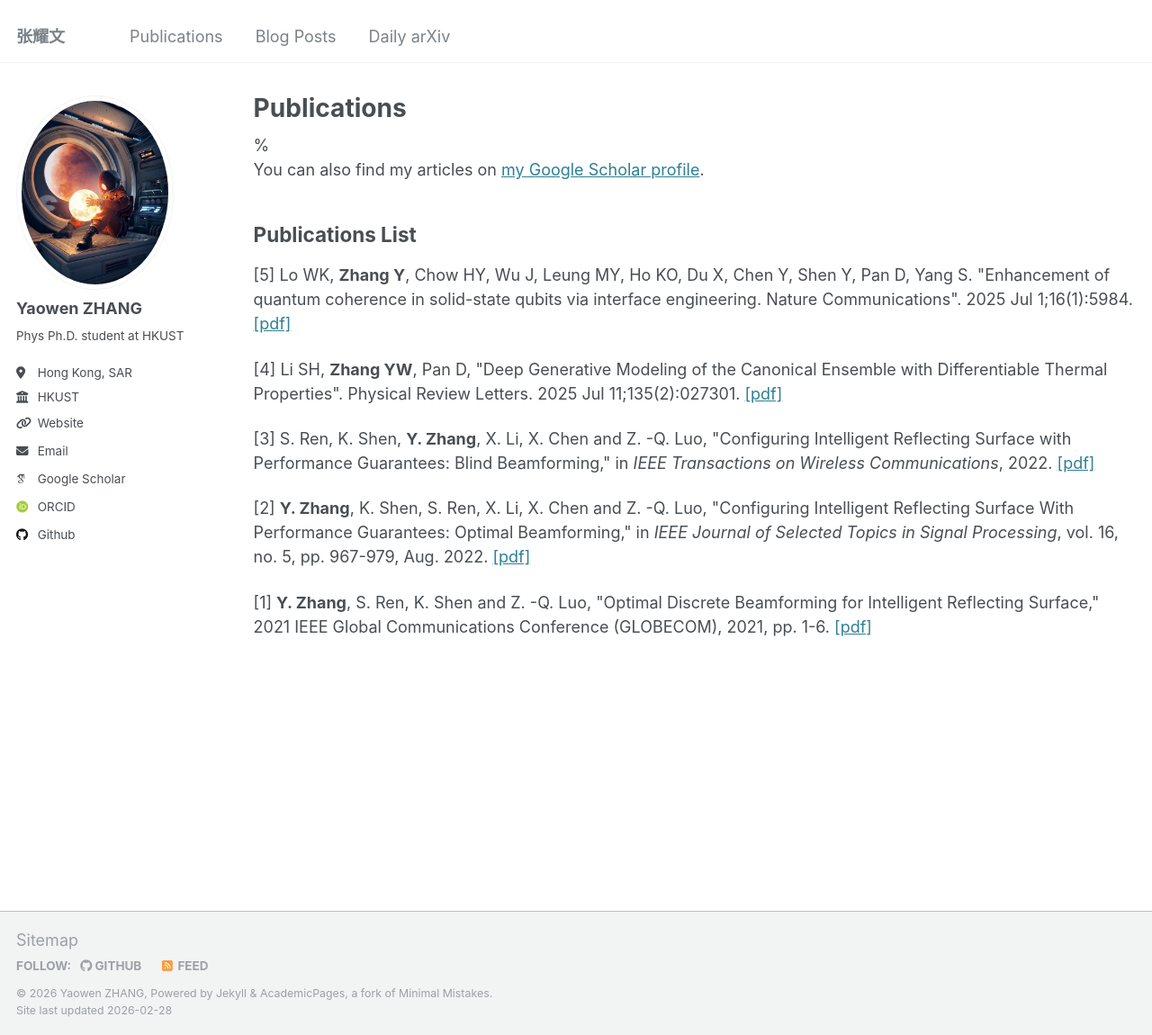
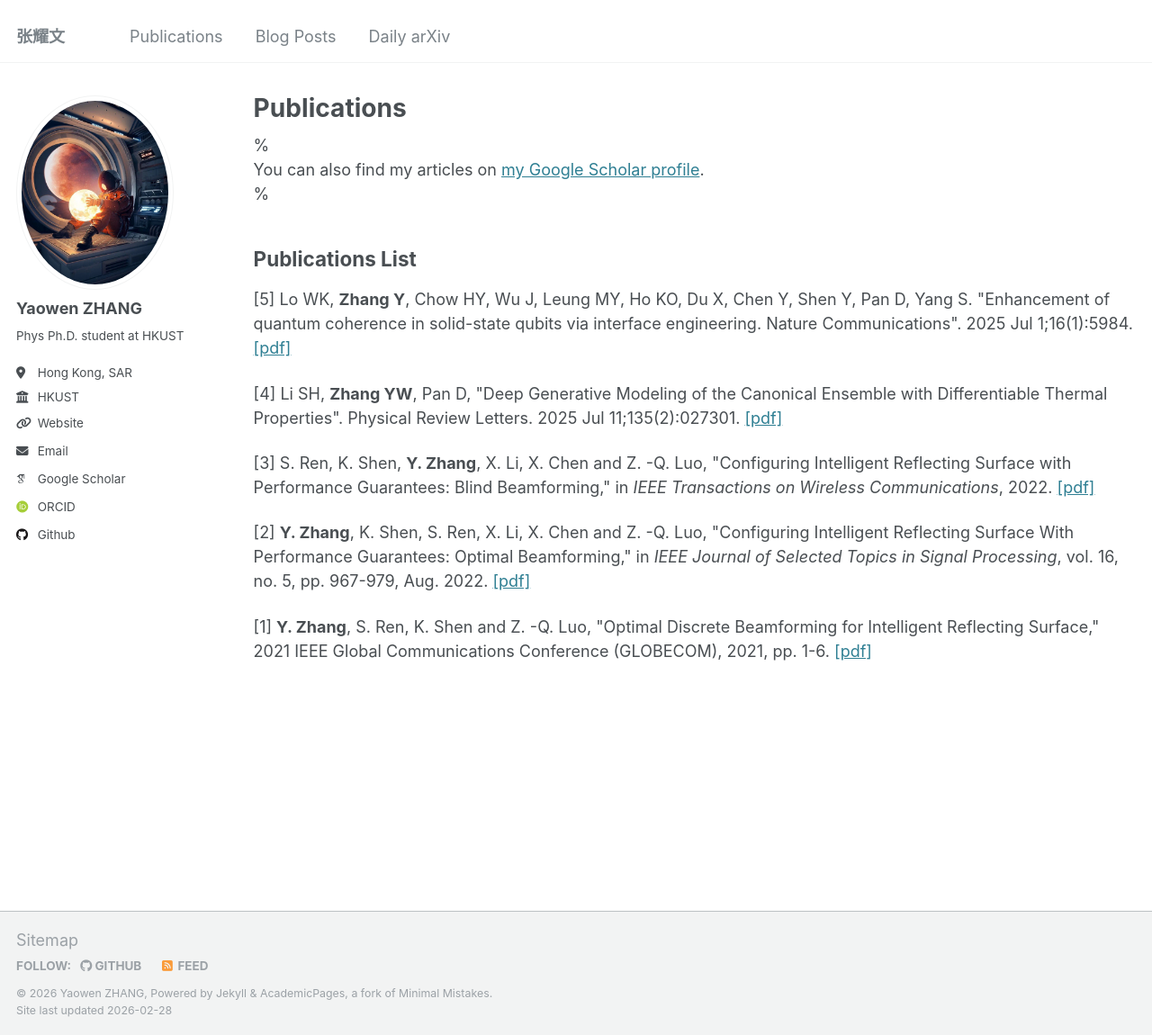
Before and after one commit to phyzyw/phyzyw.github.io, a Jekyll site: the page built from _pages/publications.html, in a window 1280 px wide and 1150 px high. Shown: the whole window at 90% size. Built offline with Jekyll 4.4.1, drawn with Linux system fonts in a browser that asks for light colours; some web fonts are replaced.

Commit message:
Fix formatting in publications.html

```diff
--- a/_pages/publications.html
+++ b/_pages/publications.html
@@ -6,7 +6,7 @@ author_profile: true
 ---
 
 {% if site.author.googlescholar %}
-%  <div class="wordwrap">You can also find my articles on <a href="{{site.author.googlescholar}}">my Google Scholar profile</a>.</div>
+%  <div class="wordwrap">You can also find my articles on <a href="{{site.author.googlescholar}}">my Google Scholar profile</a>.</div> %
 {% endif %}
 
 <div class="publications-list">
```
